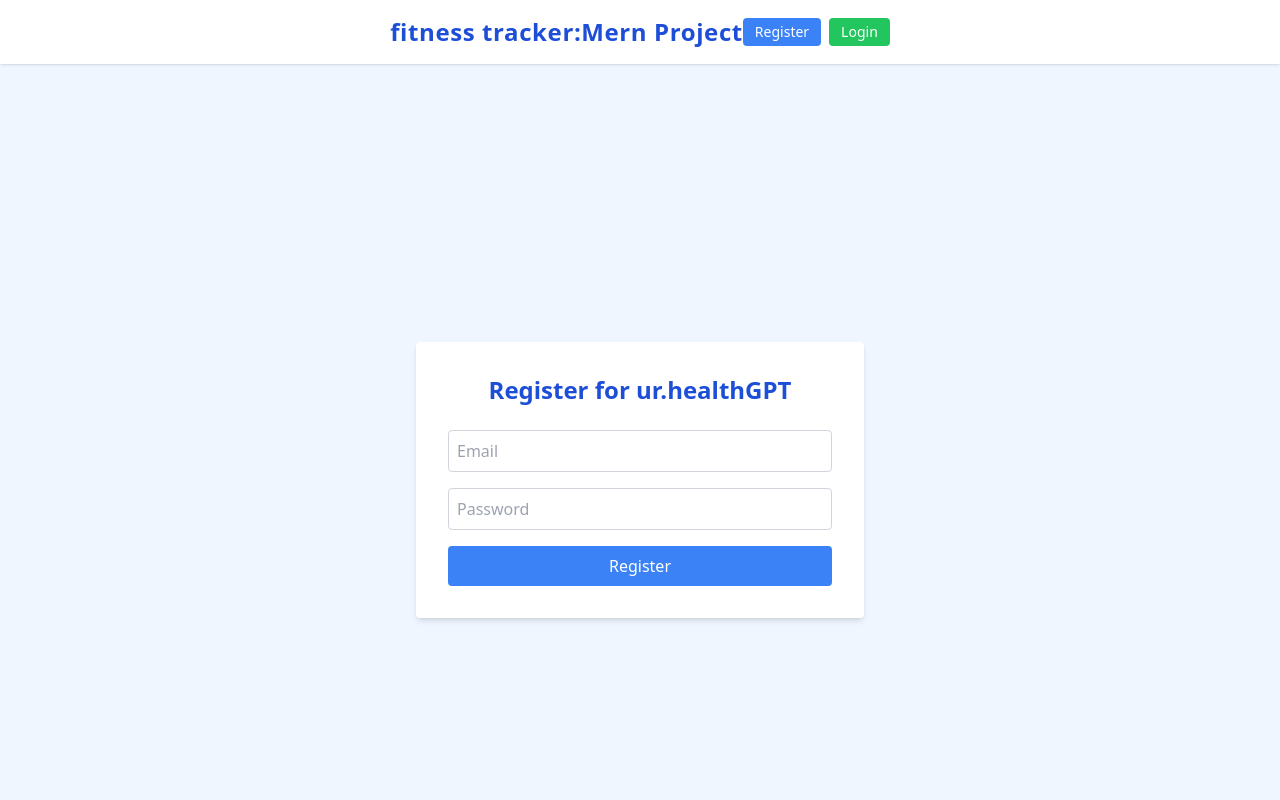
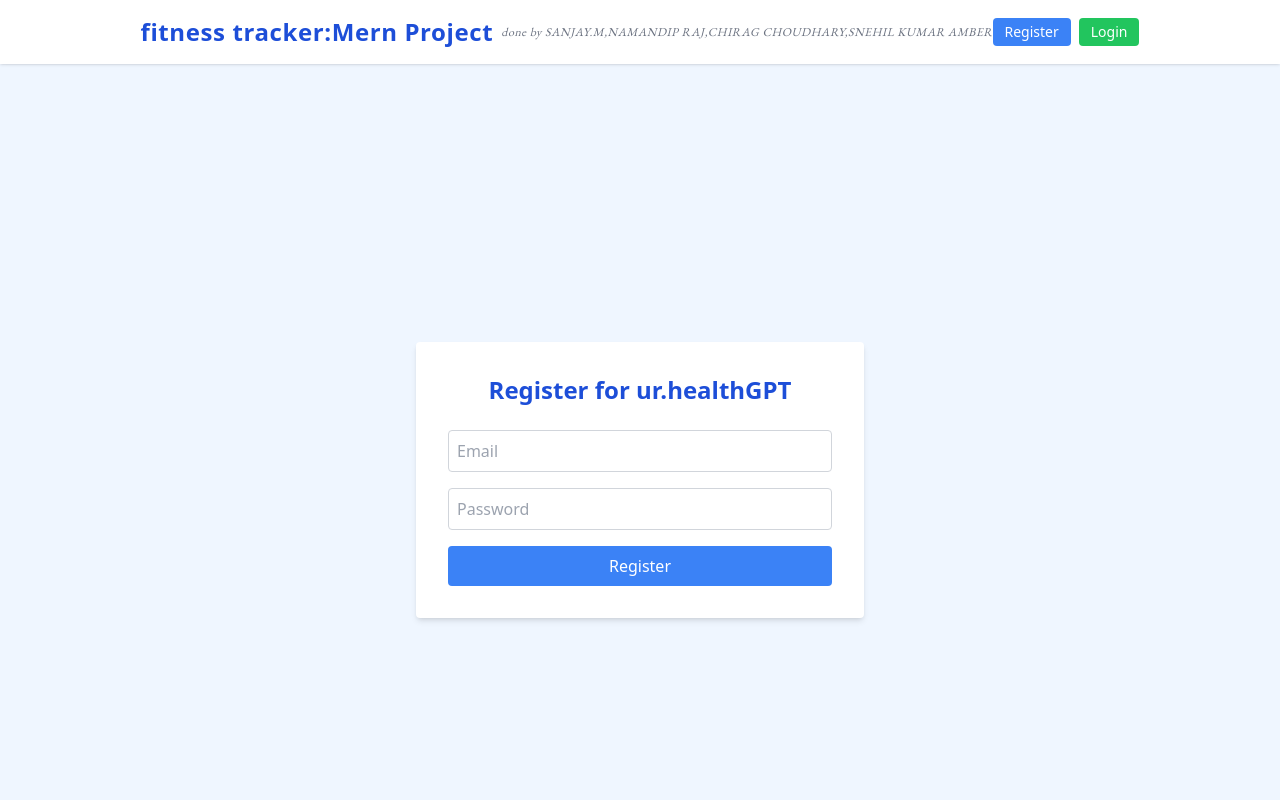
Before and after one commit to sannx4/lift-frontend, a React (Create React App) app: page /register in a window 1280 px wide. Shown: the top 800 px of the page. Built offline with nearby package versions, Linux system fonts and the light colour scheme.

Commit message:
fix: logo

```diff
--- a/src/App.js
+++ b/src/App.js
@@ -38,6 +38,12 @@ function App() {
           <span className="text-xl sm:text-2xl font-bold text-blue-700 tracking-wide">
   fitness tracker:Mern Project
 </span>
+<span
+    className="text-[10px] sm:text-xs tracking-wider italic text-gray-500"
+    style={{ fontFamily: "'EB Garamond', serif" }}
+  >
+    done by SANJAY.M,NAMANDIP RAJ,CHIRAG CHOUDHARY,SNEHIL KUMAR AMBER
+  </span>
 
 
         </div>
```
